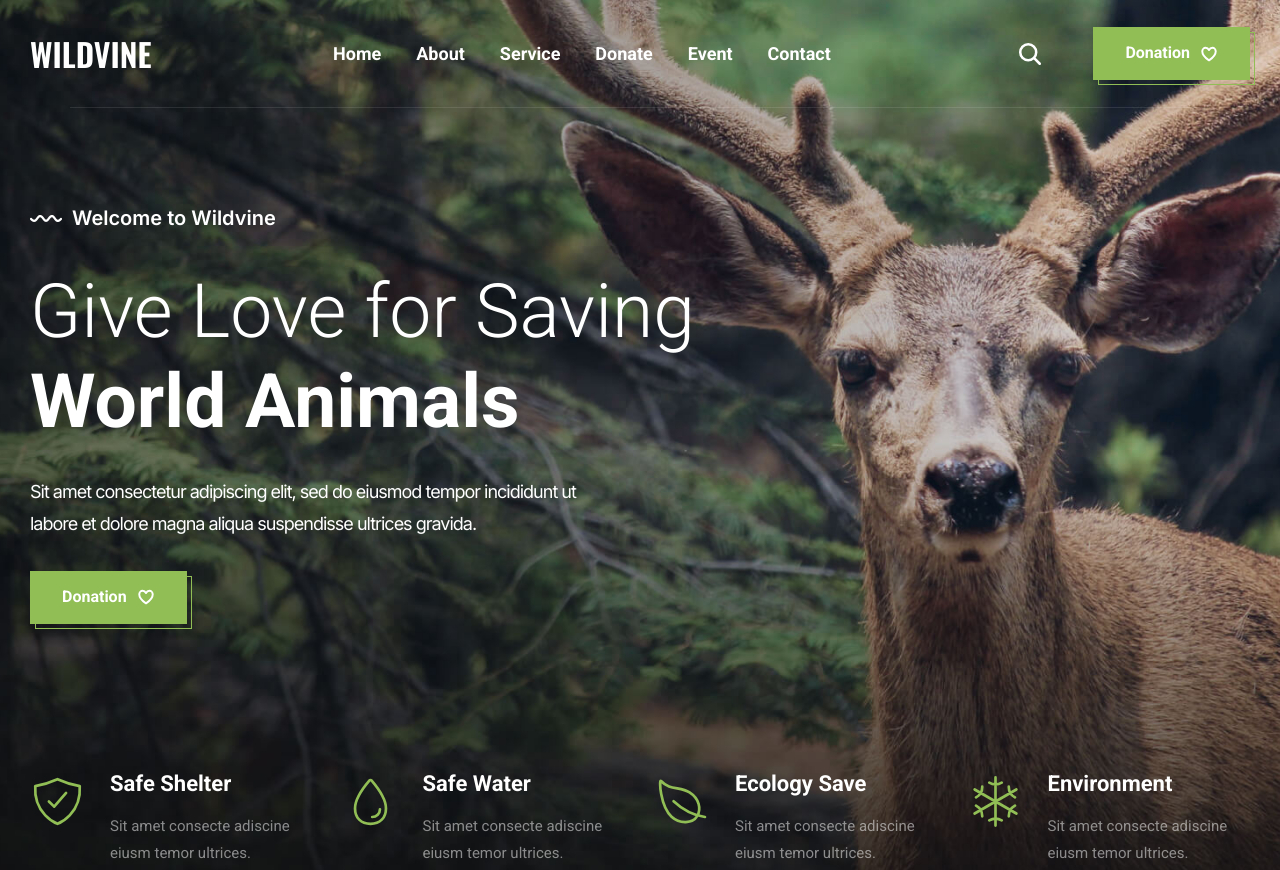
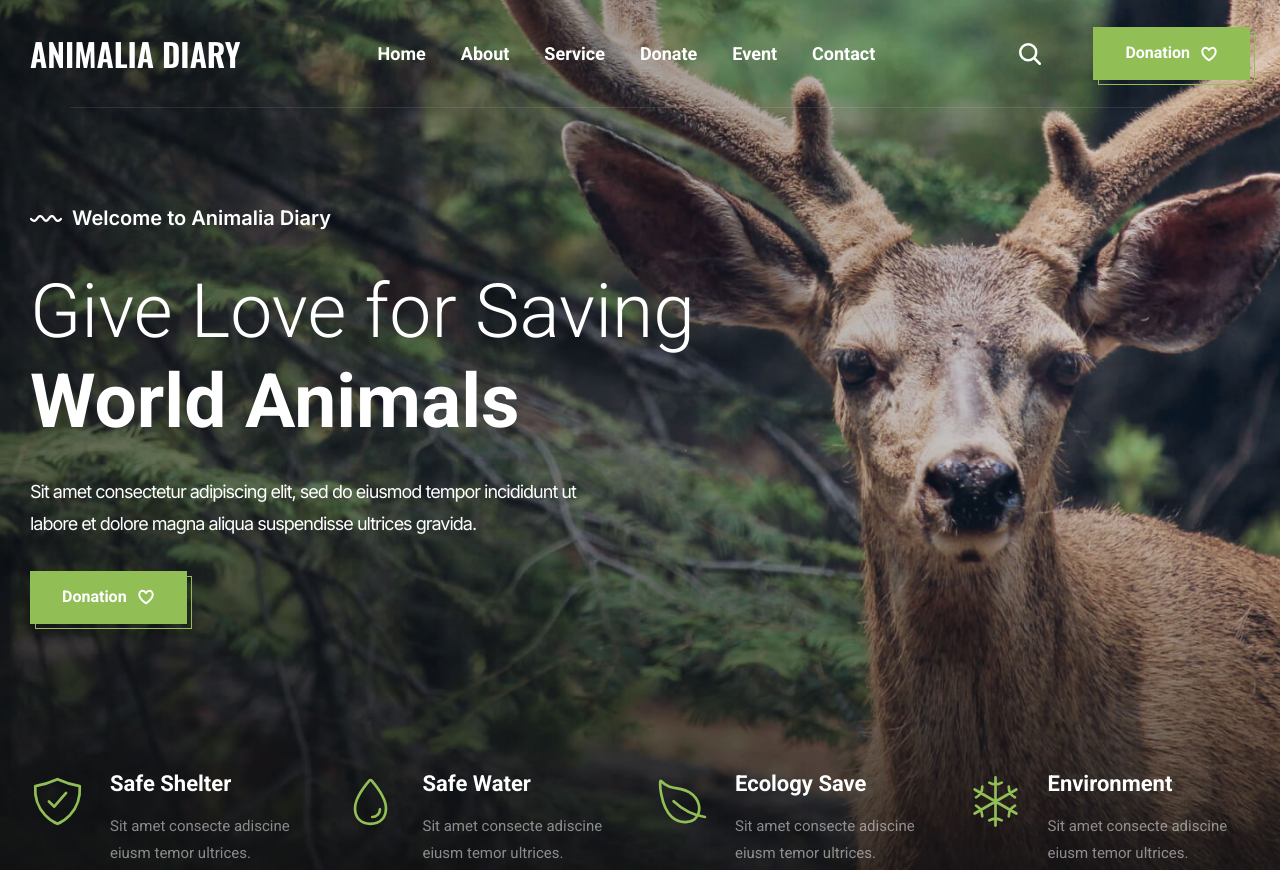
Before and after one commit to tharsikan5/Animalia-Diary, a plain HTML site: page index.html in a window 1280 px wide. Shown: the top 870 px of the page. Drawn offline with nearby package versions, Linux system fonts and the light colour scheme.

Commit message:
index.html

```diff
--- a/index.html
+++ b/index.html
@@ -37,7 +37,7 @@
     <div class="container">
 
       <h1>
-        <a href="#" class="logo">Wildvine</a>
+        <a href="#" class="logo">Animalia Diary</a>
       </h1>
 
 
@@ -52,7 +52,7 @@
           <ion-icon name="close-outline"></ion-icon>
         </button>
 
-        <a href="#" class="logo">Wildvine</a>
+        <a href="#" class="logo">Animalia Diary</a>
 
         <ul class="navbar-list">
 
@@ -142,7 +142,7 @@
           <p class="section-subtitle">
             <img src="./assets/images/subtitle-img-white.png" width="32" height="7" alt="Wavy line">
 
-            <span>Welcome to Wildvine</span>
+            <span>Welcome to Animalia Diary</span>
           </p>
 
           <h2 class="h1 hero-title">
```
